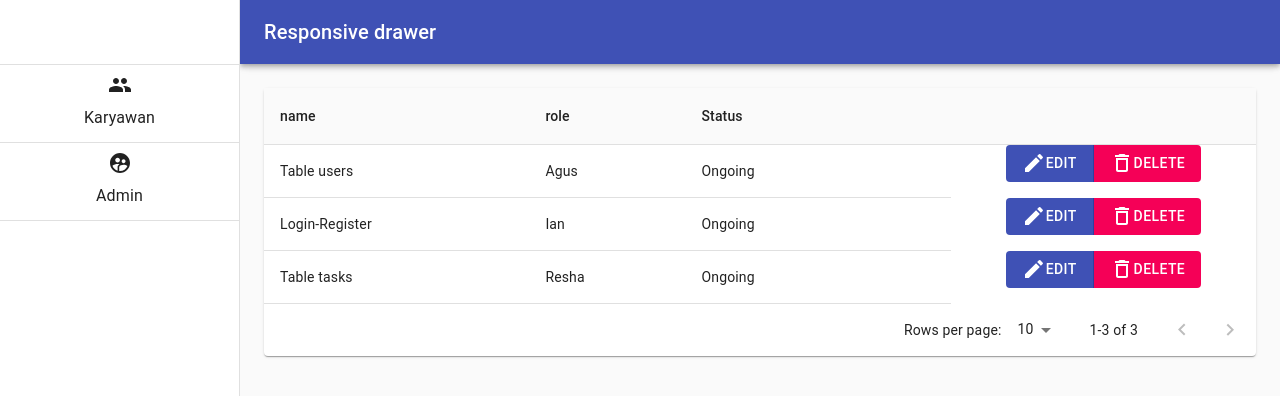
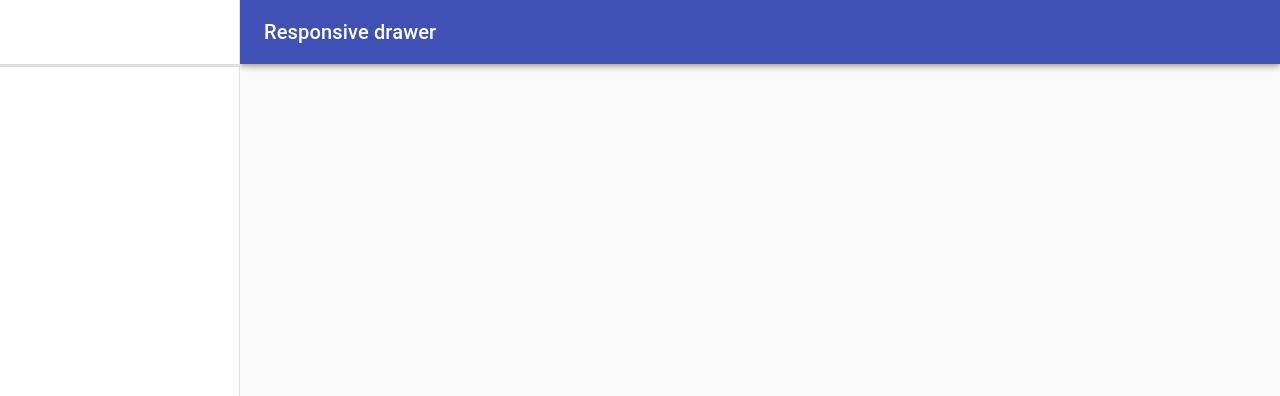
Before and after one commit to Task-Manage/front-end, a React (Create React App) app: page / in a window 1280 px wide. Shown: the top 396 px of the page. Built offline with nearby package versions, Linux system fonts and the light colour scheme.

Commit message:
make sidebar reusable component

```diff
--- a/src/Components/Sidebar/Sidebar.jsx
+++ b/src/Components/Sidebar/Sidebar.jsx
@@ -1,25 +1,18 @@
 import React from "react";
-import PropTypes from "prop-types";
-import AppBar from "@material-ui/core/AppBar";
-import CssBaseline from "@material-ui/core/CssBaseline";
-import Divider from "@material-ui/core/Divider";
-import Drawer from "@material-ui/core/Drawer";
-import Hidden from "@material-ui/core/Hidden";
-import IconButton from "@material-ui/core/IconButton";
-import InboxIcon from "@material-ui/icons/MoveToInbox";
-import List from "@material-ui/core/List";
-import ListItem from "@material-ui/core/ListItem";
-import ListItemIcon from "@material-ui/core/ListItemIcon";
-import ListItemText from "@material-ui/core/ListItemText";
-import MailIcon from "@material-ui/icons/Mail";
-import MenuIcon from "@material-ui/icons/Menu";
-import Toolbar from "@material-ui/core/Toolbar";
-import Typography from "@material-ui/core/Typography";
+import {
+  AppBar,
+  CssBaseline,
+  Divider,
+  Drawer,
+  Hidden,
+  IconButton,
+  Toolbar,
+  Typography,
+} from "@material-ui/core";
+
+// icon
+import { Menu } from "@material-ui/icons";
 import { makeStyles, useTheme } from "@material-ui/core/styles";
-import TableUser from "../TableUser/TableUser";
-// icon
-import PeopleIcon from "@material-ui/icons/People";
-import SupervisedUserCircleIcon from "@material-ui/icons/SupervisedUserCircle";
 
 const drawerWidth = 240;
 
@@ -70,13 +63,9 @@ function Sidebar(props) {
     <div>
       <div className={classes.toolbar} />
       <Divider />
-            <List>
-                <PeopleIcon /> <ListItemText primary="Karyawan" />
-            </List>
+      {props.tabEmployees}
       <Divider />
-            <List>
-                <SupervisedUserCircleIcon /> <ListItemText primary="Admin" />
-            </List>
+      {props.tabTasks}
       <Divider />
     </div>
   );
@@ -96,7 +85,7 @@ function Sidebar(props) {
             onClick={handleDrawerToggle}
             className={classes.menuButton}
           >
-                        <MenuIcon />
+            <Menu />
           </IconButton>
           <Typography variant="h6" noWrap>
             Responsive drawer
@@ -136,7 +125,7 @@ function Sidebar(props) {
       </nav>
       <main className={classes.content}>
         <div className={classes.toolbar} />
-                <TableUser />
+        {props.table}
       </main>
     </div>
   );
```
Lines whose indentation alone changed are shown as unchanged.
